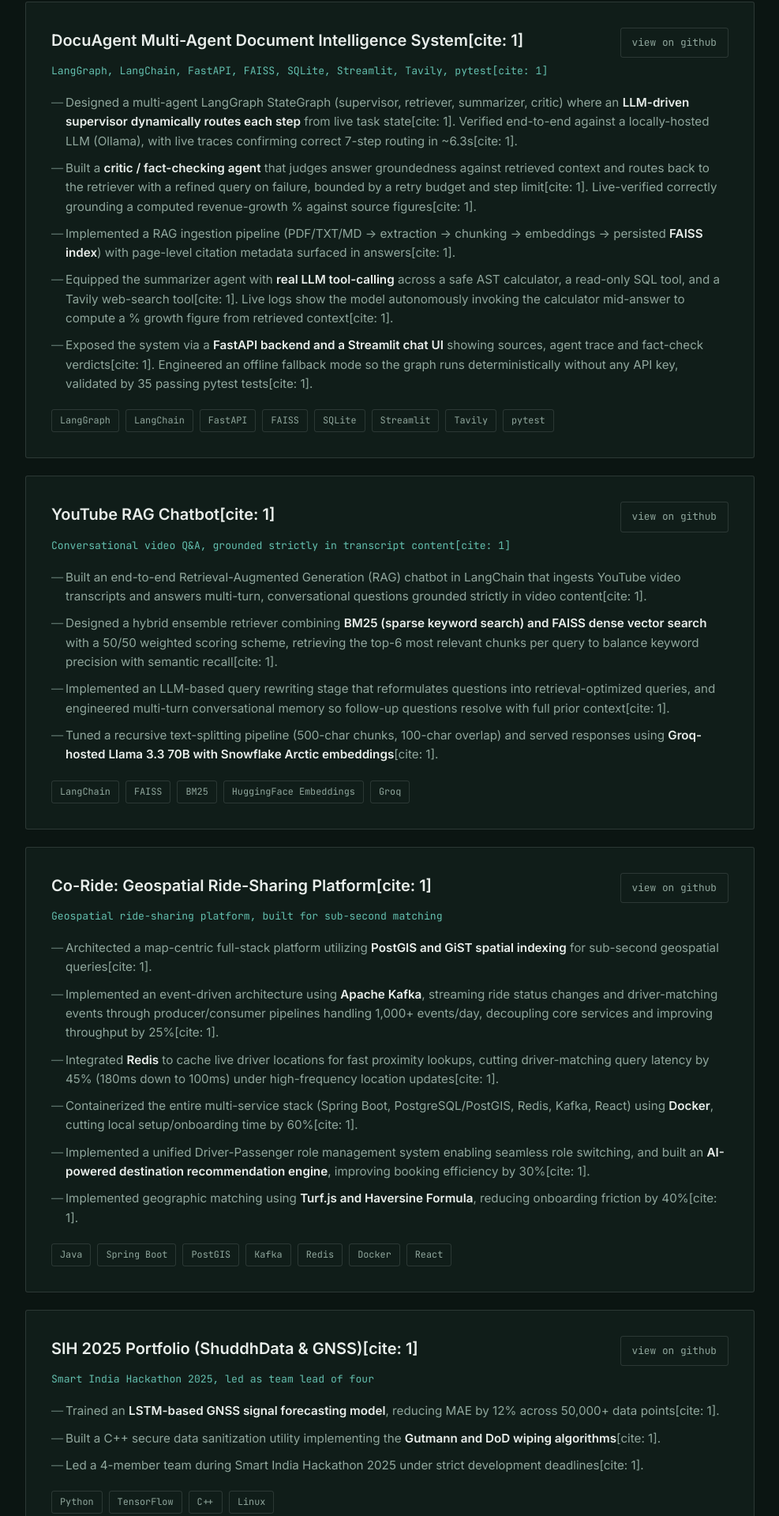
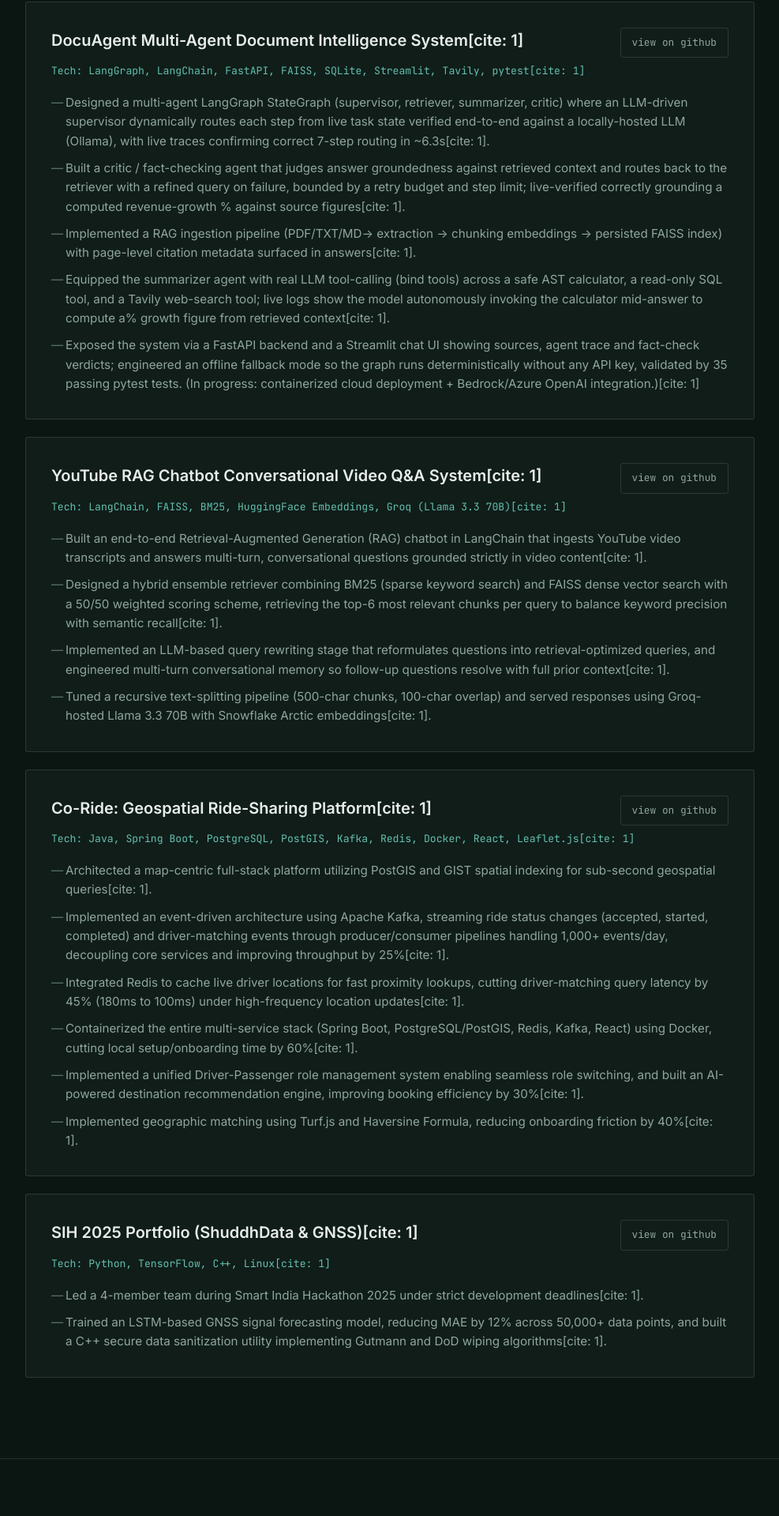
Before and after one commit to adityapal2964/my_portfolio, a plain HTML site: page index.html in a window 1280 px wide. Shown: the part 1653-3572 px from the top of the page at 79% size, without its empty margins (146-1133 px from the left). Drawn offline with Linux system fonts and the light colour scheme.

Commit message:
Update projects and skills.

```diff
--- a/index.html
+++ b/index.html
@@ -194,7 +194,7 @@
     border: 1px solid var(--border); background: var(--bg-panel);
     border-radius: var(--radius); overflow: hidden;
   }
-  .manifest-row{ display:grid; grid-template-columns: 200px 1fr; border-bottom: 1px solid var(--border); }
+  .manifest-row{ display:grid; grid-template-columns: 240px 1fr; border-bottom: 1px solid var(--border); }
   .manifest-row:last-child{ border-bottom: none; }
   @media (max-width: 640px){ .manifest-row{ grid-template-columns: 1fr; } }
   .manifest-key{ font-family: var(--mono); font-size: 0.85rem; color: var(--accent-2); padding: 18px 22px; border-right: 1px solid var(--border); }
@@ -327,36 +327,30 @@
     <div class="project">
       <div class="project-top">
         <h3>DocuAgent Multi-Agent Document Intelligence System[cite: 1]</h3>
-        <a class="plink" href="https://github.com/aditya2964/DocuAgent" target="_blank" rel="noopener">view on github</a>
+        <a class="plink" href="https://github.com/aditya2964" target="_blank" rel="noopener">view on github</a>
       </div>
-      <div class="project-tagline">LangGraph, LangChain, FastAPI, FAISS, SQLite, Streamlit, Tavily, pytest[cite: 1]</div>
+      <div class="project-tagline">Tech: LangGraph, LangChain, FastAPI, FAISS, SQLite, Streamlit, Tavily, pytest[cite: 1]</div>
       <ul>
-        <li>Designed a multi-agent LangGraph StateGraph (supervisor, retriever, summarizer, critic) where an <strong>LLM-driven supervisor dynamically routes each step</strong> from live task state[cite: 1]. Verified end-to-end against a locally-hosted LLM (Ollama), with live traces confirming correct 7-step routing in ~6.3s[cite: 1].</li>
-        <li>Built a <strong>critic / fact-checking agent</strong> that judges answer groundedness against retrieved context and routes back to the retriever with a refined query on failure, bounded by a retry budget and step limit[cite: 1]. Live-verified correctly grounding a computed revenue-growth % against source figures[cite: 1].</li>
-        <li>Implemented a RAG ingestion pipeline (PDF/TXT/MD → extraction → chunking → embeddings → persisted <strong>FAISS index</strong>) with page-level citation metadata surfaced in answers[cite: 1].</li>
-        <li>Equipped the summarizer agent with <strong>real LLM tool-calling</strong> across a safe AST calculator, a read-only SQL tool, and a Tavily web-search tool[cite: 1]. Live logs show the model autonomously invoking the calculator mid-answer to compute a % growth figure from retrieved context[cite: 1].</li>
-        <li>Exposed the system via a <strong>FastAPI backend and a Streamlit chat UI</strong> showing sources, agent trace and fact-check verdicts[cite: 1]. Engineered an offline fallback mode so the graph runs deterministically without any API key, validated by 35 passing pytest tests[cite: 1].</li>
+        <li>Designed a multi-agent LangGraph StateGraph (supervisor, retriever, summarizer, critic) where an LLM-driven supervisor dynamically routes each step from live task state verified end-to-end against a locally-hosted LLM (Ollama), with live traces confirming correct 7-step routing in ~6.3s[cite: 1].</li>
+        <li>Built a critic / fact-checking agent that judges answer groundedness against retrieved context and routes back to the retriever with a refined query on failure, bounded by a retry budget and step limit; live-verified correctly grounding a computed revenue-growth % against source figures[cite: 1].</li>
+        <li>Implemented a RAG ingestion pipeline (PDF/TXT/MD→ extraction → chunking embeddings → persisted FAISS index) with page-level citation metadata surfaced in answers[cite: 1].</li>
+        <li>Equipped the summarizer agent with real LLM tool-calling (bind tools) across a safe AST calculator, a read-only SQL tool, and a Tavily web-search tool; live logs show the model autonomously invoking the calculator mid-answer to compute a% growth figure from retrieved context[cite: 1].</li>
+        <li>Exposed the system via a FastAPI backend and a Streamlit chat UI showing sources, agent trace and fact-check verdicts; engineered an offline fallback mode so the graph runs deterministically without any API key, validated by 35 passing pytest tests. (In progress: containerized cloud deployment + Bedrock/Azure OpenAI integration.)[cite: 1]</li>
       </ul>
-      <div class="tags">
-        <span class="tag">LangGraph</span><span class="tag">LangChain</span><span class="tag">FastAPI</span><span class="tag">FAISS</span><span class="tag">SQLite</span><span class="tag">Streamlit</span><span class="tag">Tavily</span><span class="tag">pytest</span>
-      </div>
     </div>
 
     <div class="project">
       <div class="project-top">
-        <h3>YouTube RAG Chatbot[cite: 1]</h3>
-        <a class="plink" href="https://github.com/aditya2964/yt-rag" target="_blank" rel="noopener">view on github</a>
+        <h3>YouTube RAG Chatbot Conversational Video Q&A System[cite: 1]</h3>
+        <a class="plink" href="https://github.com/aditya2964" target="_blank" rel="noopener">view on github</a>
       </div>
-      <div class="project-tagline">Conversational video Q&A, grounded strictly in transcript content[cite: 1]</div>
+      <div class="project-tagline">Tech: LangChain, FAISS, BM25, HuggingFace Embeddings, Groq (Llama 3.3 70B)[cite: 1]</div>
       <ul>
         <li>Built an end-to-end Retrieval-Augmented Generation (RAG) chatbot in LangChain that ingests YouTube video transcripts and answers multi-turn, conversational questions grounded strictly in video content[cite: 1].</li>
-        <li>Designed a hybrid ensemble retriever combining <strong>BM25 (sparse keyword search) and FAISS dense vector search</strong> with a 50/50 weighted scoring scheme, retrieving the top-6 most relevant chunks per query to balance keyword precision with semantic recall[cite: 1].</li>
+        <li>Designed a hybrid ensemble retriever combining BM25 (sparse keyword search) and FAISS dense vector search with a 50/50 weighted scoring scheme, retrieving the top-6 most relevant chunks per query to balance keyword precision with semantic recall[cite: 1].</li>
         <li>Implemented an LLM-based query rewriting stage that reformulates questions into retrieval-optimized queries, and engineered multi-turn conversational memory so follow-up questions resolve with full prior context[cite: 1].</li>
-        <li>Tuned a recursive text-splitting pipeline (500-char chunks, 100-char overlap) and served responses using <strong>Groq-hosted Llama 3.3 70B with Snowflake Arctic embeddings</strong>[cite: 1].</li>
+        <li>Tuned a recursive text-splitting pipeline (500-char chunks, 100-char overlap) and served responses using Groq-hosted Llama 3.3 70B with Snowflake Arctic embeddings[cite: 1].</li>
       </ul>
-      <div class="tags">
-        <span class="tag">LangChain</span><span class="tag">FAISS</span><span class="tag">BM25</span><span class="tag">HuggingFace Embeddings</span><span class="tag">Groq</span>
-      </div>
     </div>
 
     <div class="project">
@@ -364,34 +358,27 @@
         <h3>Co-Ride: Geospatial Ride-Sharing Platform[cite: 1]</h3>
         <a class="plink" href="https://github.com/aditya2964/CoRide" target="_blank" rel="noopener">view on github</a>
       </div>
-      <div class="project-tagline">Geospatial ride-sharing platform, built for sub-second matching</div>
+      <div class="project-tagline">Tech: Java, Spring Boot, PostgreSQL, PostGIS, Kafka, Redis, Docker, React, Leaflet.js[cite: 1]</div>
       <ul>
-        <li>Architected a map-centric full-stack platform utilizing <strong>PostGIS and GiST spatial indexing</strong> for sub-second geospatial queries[cite: 1].</li>
-        <li>Implemented an event-driven architecture using <strong>Apache Kafka</strong>, streaming ride status changes and driver-matching events through producer/consumer pipelines handling 1,000+ events/day, decoupling core services and improving throughput by 25%[cite: 1].</li>
-        <li>Integrated <strong>Redis</strong> to cache live driver locations for fast proximity lookups, cutting driver-matching query latency by 45% (180ms down to 100ms) under high-frequency location updates[cite: 1].</li>
-        <li>Containerized the entire multi-service stack (Spring Boot, PostgreSQL/PostGIS, Redis, Kafka, React) using <strong>Docker</strong>, cutting local setup/onboarding time by 60%[cite: 1].</li>
-        <li>Implemented a unified Driver-Passenger role management system enabling seamless role switching, and built an <strong>AI-powered destination recommendation engine</strong>, improving booking efficiency by 30%[cite: 1].</li>
-        <li>Implemented geographic matching using <strong>Turf.js and Haversine Formula</strong>, reducing onboarding friction by 40%[cite: 1].</li>
+        <li>Architected a map-centric full-stack platform utilizing PostGIS and GIST spatial indexing for sub-second geospatial queries[cite: 1].</li>
+        <li>Implemented an event-driven architecture using Apache Kafka, streaming ride status changes (accepted, started, completed) and driver-matching events through producer/consumer pipelines handling 1,000+ events/day, decoupling core services and improving throughput by 25%[cite: 1].</li>
+        <li>Integrated Redis to cache live driver locations for fast proximity lookups, cutting driver-matching query latency by 45% (180ms to 100ms) under high-frequency location updates[cite: 1].</li>
+        <li>Containerized the entire multi-service stack (Spring Boot, PostgreSQL/PostGIS, Redis, Kafka, React) using Docker, cutting local setup/onboarding time by 60%[cite: 1].</li>
+        <li>Implemented a unified Driver-Passenger role management system enabling seamless role switching, and built an AI-powered destination recommendation engine, improving booking efficiency by 30%[cite: 1].</li>
+        <li>Implemented geographic matching using Turf.js and Haversine Formula, reducing onboarding friction by 40%[cite: 1].</li>
       </ul>
-      <div class="tags">
-        <span class="tag">Java</span><span class="tag">Spring Boot</span><span class="tag">PostGIS</span><span class="tag">Kafka</span><span class="tag">Redis</span><span class="tag">Docker</span><span class="tag">React</span>
-      </div>
     </div>
 
     <div class="project">
       <div class="project-top">
         <h3>SIH 2025 Portfolio (ShuddhData & GNSS)[cite: 1]</h3>
-        <a class="plink" href="https://github.com/aditya2964/GNSS_Satellite_Data_Error_Prediction" target="_blank" rel="noopener">view on github</a>
+        <a class="plink" href="https://github.com/aditya2964" target="_blank" rel="noopener">view on github</a>
       </div>
-      <div class="project-tagline">Smart India Hackathon 2025, led as team lead of four</div>
+      <div class="project-tagline">Tech: Python, TensorFlow, C++, Linux[cite: 1]</div>
       <ul>
-        <li>Trained an <strong>LSTM-based GNSS signal forecasting model</strong>, reducing MAE by 12% across 50,000+ data points[cite: 1].</li>
-        <li>Built a C++ secure data sanitization utility implementing the <strong>Gutmann and DoD wiping algorithms</strong>[cite: 1].</li>
         <li>Led a 4-member team during Smart India Hackathon 2025 under strict development deadlines[cite: 1].</li>
+        <li>Trained an LSTM-based GNSS signal forecasting model, reducing MAE by 12% across 50,000+ data points, and built a C++ secure data sanitization utility implementing Gutmann and DoD wiping algorithms[cite: 1].</li>
       </ul>
-      <div class="tags">
-        <span class="tag">Python</span><span class="tag">TensorFlow</span><span class="tag">C++</span><span class="tag">Linux</span>
-      </div>
     </div>
   </div>
 </section>
@@ -415,15 +402,15 @@
         <div class="manifest-val">Apache Kafka, Redis, Docker, Docker Compose, Event-Driven Architecture, Microservices[cite: 1]</div>
       </div>
       <div class="manifest-row">
-        <div class="manifest-key">ai / llm</div>
+        <div class="manifest-key">agentic ai & llm orchestration</div>
         <div class="manifest-val">LangGraph, LangChain, Multi-Agent Systems (Supervisor/Critic patterns), LLM Tool/Function Calling, Prompt Engineering, RAG (Retrieval-Augmented Generation)[cite: 1]</div>
       </div>
       <div class="manifest-row">
-        <div class="manifest-key">vector search</div>
+        <div class="manifest-key">vector search & embeddings</div>
         <div class="manifest-val">FAISS, BM25, Hybrid/Ensemble Retrieval, Hugging Face Embeddings, Semantic Search[cite: 1]</div>
       </div>
       <div class="manifest-row">
-        <div class="manifest-key">llm providers</div>
+        <div class="manifest-key">llm providers/apis</div>
         <div class="manifest-val">Groq, OpenAI-compatible APIs, Google Gemini, Tavily (web search)[cite: 1]</div>
       </div>
       <div class="manifest-row">
```
